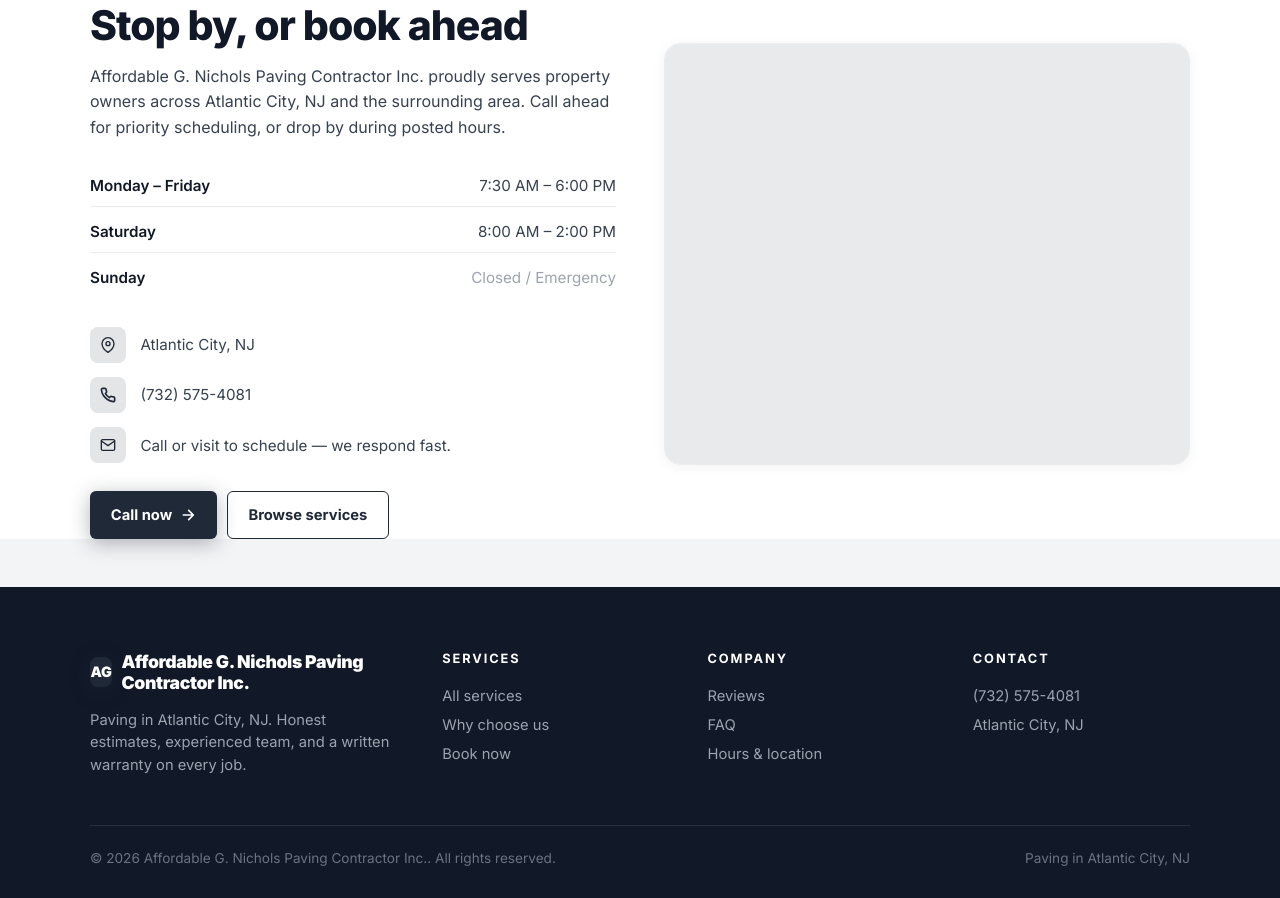
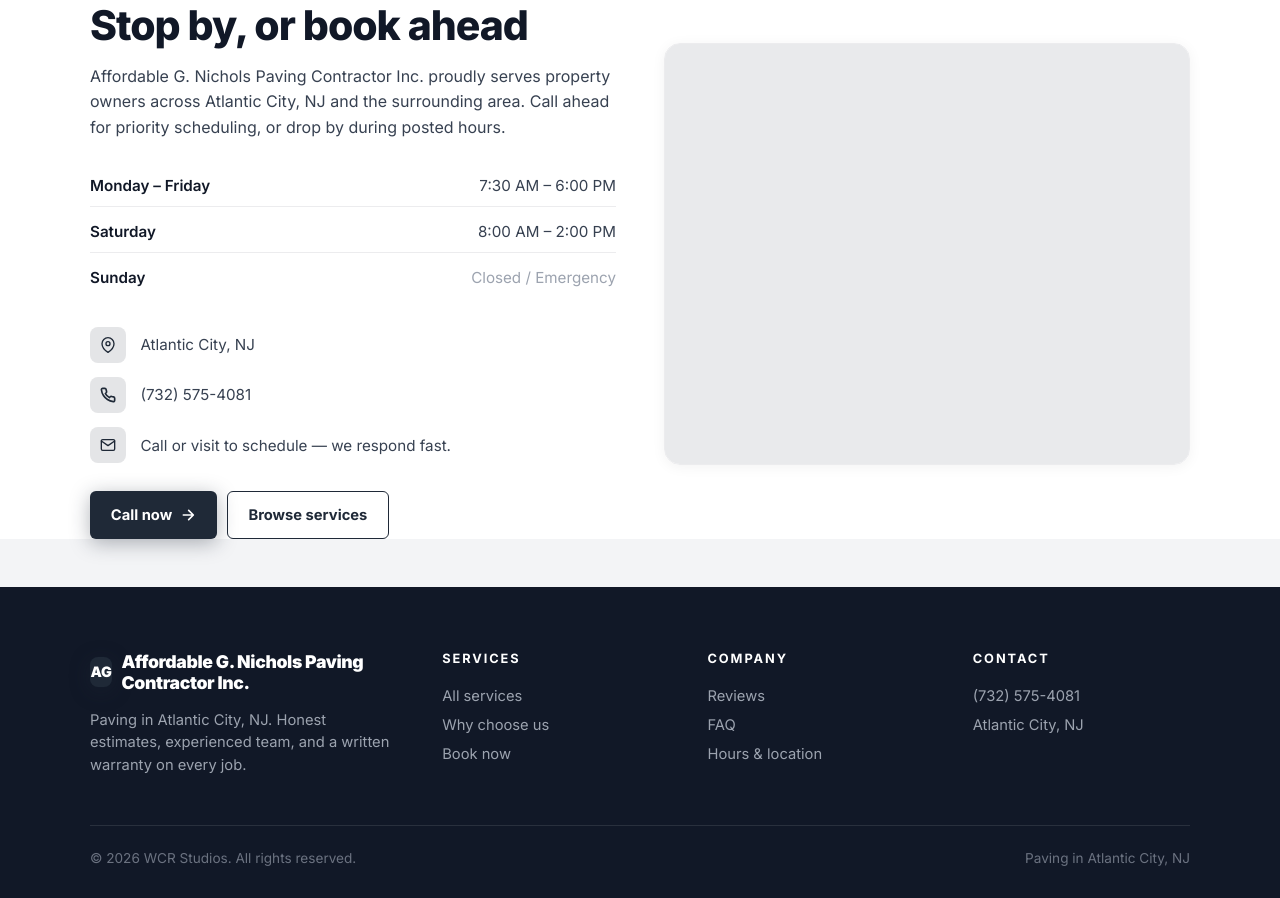
Before and after one commit to Wrenbjor/trades--affordable-g-nichols-paving-contractor-inc, a plain HTML site: page index.html in a window 1280 px wide. Shown: the part 4737-5635 px from the top of the page. Drawn offline with nearby package versions, Linux system fonts and the light colour scheme; no server answers.

Commit message:
Update site

```diff
--- a/index.html
+++ b/index.html
@@ -605,7 +605,7 @@
     </div>
   </div>
   <div class="foot-bottom">
-    <div>&copy; 2026 Affordable G. Nichols Paving Contractor Inc.. All rights reserved.</div>
+    <div>&copy; 2026 WCR Studios. All rights reserved.</div>
     <div>Paving in Atlantic City, NJ</div>
   </div>
 </footer>
```
